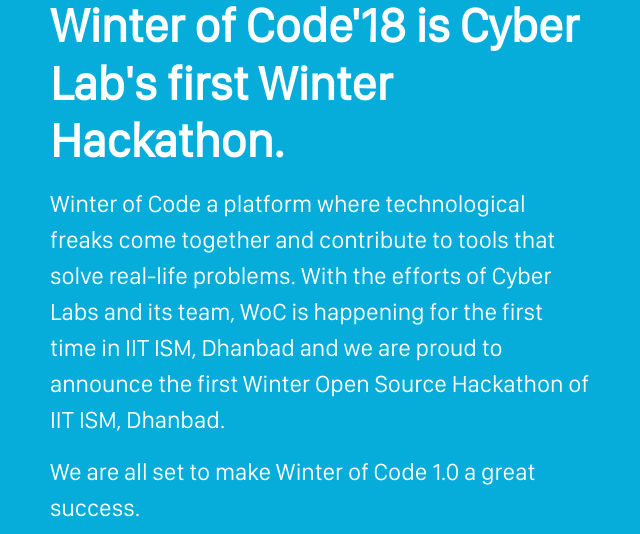
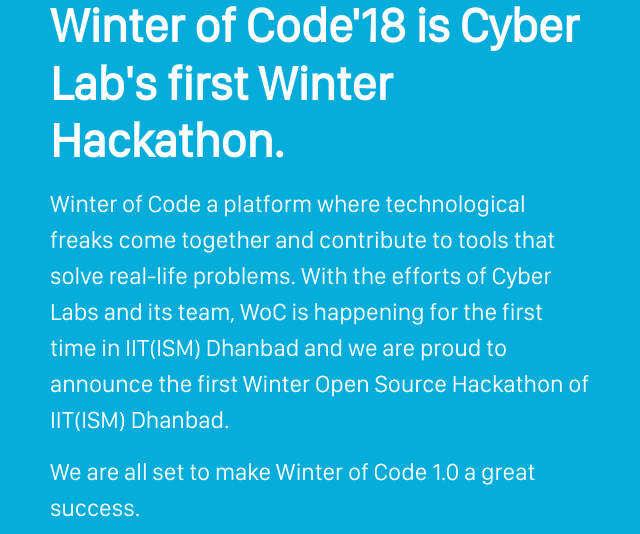
Before and after one commit to Cyber-Labs/winterofcode18, a website: page src/index.html in a window 1280 px wide. Shown: the part 731-1265 px from the top of the page, 35-675 px from the left. Drawn offline with nearby package versions, Linux system fonts and the light colour scheme; files that its build step writes are made by us from their sources.

Commit message:
Modified the about content

```diff
--- a/src/index.html
+++ b/src/index.html
@@ -170,7 +170,7 @@
         <div class="col-lg-6 col-12 text-white">
           <h2 class="section-heading">Winter of Code'18 is Cyber Lab's first Winter Hackathon.</h2>
           <p class="mt-3">
-            Winter of Code a platform where technological freaks come together and contribute to tools that solve real-life problems. With the efforts of Cyber Labs and its team, WoC is happening for the first time in IIT ISM, Dhanbad and we are proud to announce the first Winter Open Source Hackathon of IIT ISM, Dhanbad.
+            Winter of Code a platform where technological freaks come together and contribute to tools that solve real-life problems. With the efforts of Cyber Labs and its team, WoC is happening for the first time in IIT(ISM) Dhanbad and we are proud to announce the first Winter Open Source Hackathon of IIT(ISM) Dhanbad.
           </p>
           <p>
             We are all set to make Winter of Code 1.0 a great success.
```
